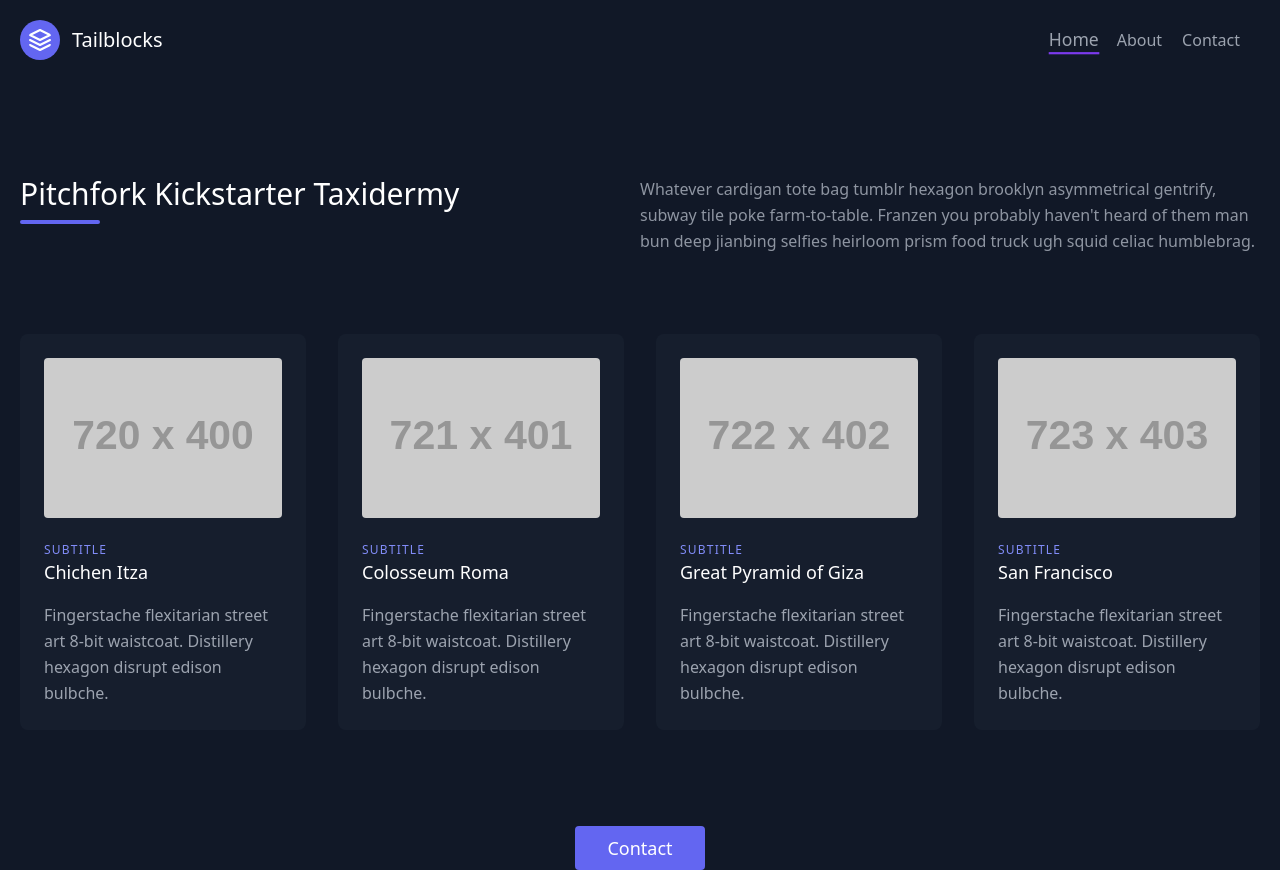
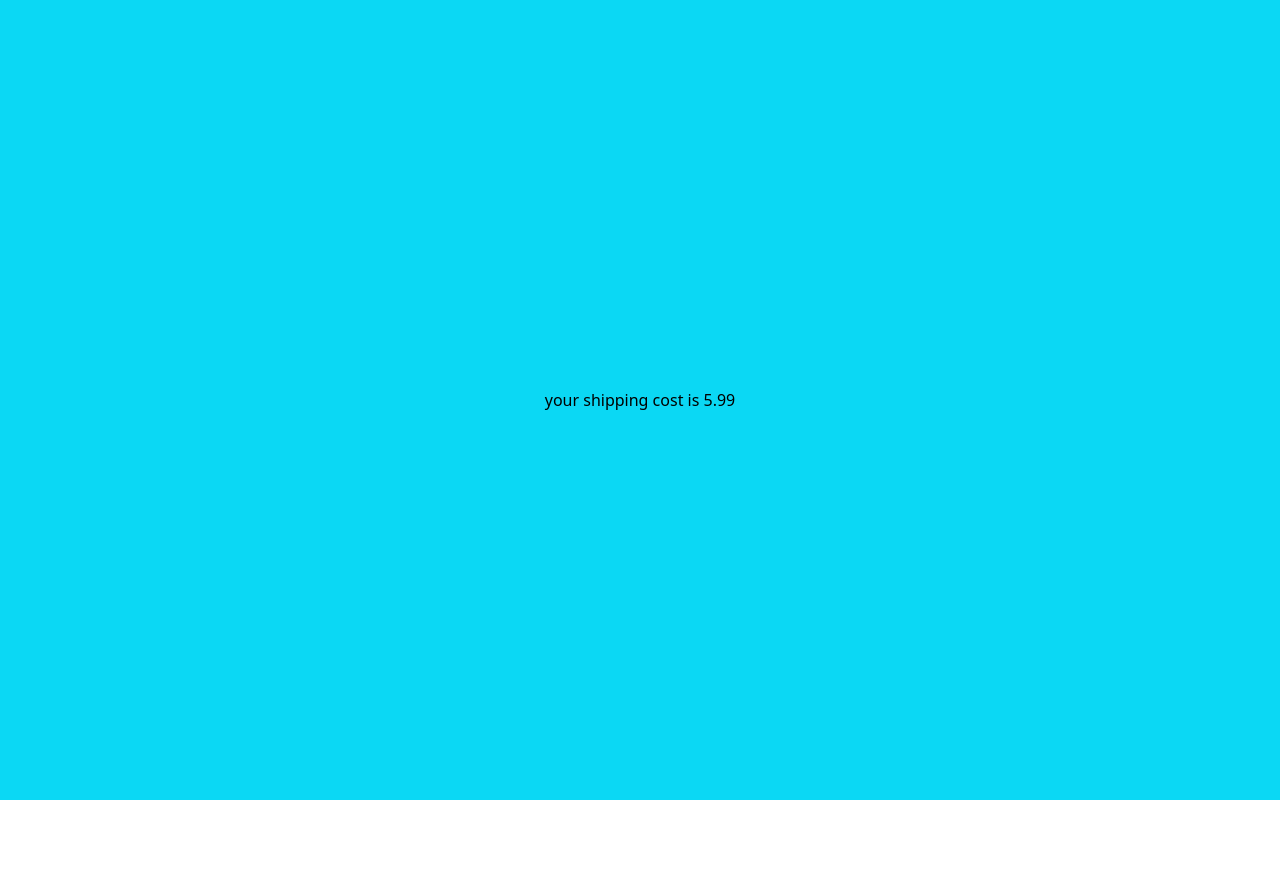
Before and after one commit to mohdali14/AngularRepo, an Angular app: page /home in a window 1280 px wide. After the commit the page ends 800 px from the top, so only its background shows below. Built offline with nearby package versions, Linux system fonts and the light colour scheme.

Commit message:
Control Flow class - php Node Tuts if for switch

```diff
--- a/src/app/app.component.css
+++ b/src/app/app.component.css
@@ -0,0 +1,4 @@
+/* sinhgle page color */
+.page-container {
+    background-color: hsl(187, 91%, 50%); /* Replace with your desired color */
+}
--- a/src/app/app.component.html
+++ b/src/app/app.component.html
@@ -1,2 +1,46 @@
-<app-navbar></app-navbar>
-<router-outlet></router-outlet>
+
+<!-- basic home about contact pages-->
+<!-- <app-navbar></app-navbar>
+<router-outlet></router-outlet> -->
+
+<!-- control flow class if and for and switch-->
+ <div class="h-screen flex items-center justify-center page-container">
+
+   <!-- if class control flow -->
+    <!-- @if(userRole === 'admin'){
+
+        <h3>Welcome Admin</h3>
+    }
+    @else {
+
+        <h3> welcome All</h3>
+    } -->
+
+    <!-- for loop sample-->
+    <!-- <ul>
+        @for (product of productList; track product.name)
+        {
+            <li class ="text-gray-100 text-2xl">{{product.id}} - {{product.name}}</li>
+        }
+        @empty {
+            <li>There are no items.</li>
+        }
+    </ul> -->
+
+    <!-- switch loop  -->
+
+    @switch (shippingMethod) {
+
+        @case ("standard") {
+            <h3>your shipping cost is 5.99</h3>
+        }
+        @case ("express") {
+            <h3>your shipping cost is 1.00</h3>
+        }
+        @default {
+            <h3>Invalid shipping method!</h3>
+        }
+    }
+
+
+</div>
--- a/src/app/app.component.ts
+++ b/src/app/app.component.ts
@@ -11,4 +11,22 @@ import { NavbarComponent } from './navbar/navbar.component';
 })
 export class AppComponent {
   title = 'my-angular-app';
+
+  /* if loop */
+  userRole : string ='admin';
+
+
+  /* for loop */
+  productList =[
+    {id : 1 , name: 'I phone'},
+    {id : 2 , name: 'Samsung'},
+    {id : 3 , name: 'LG'},
+    {id : 4 , name: 'Motorola'},
+  ];
+
+  /* swithc */
+
+  shippingMethod : string ="standard";
+
+
 }
--- a/src/styles.css
+++ b/src/styles.css
@@ -1 +1,6 @@
 /* You can add global styles to this file, and also import other style files */
+
+/* cglobal color*/
+/* body {
+    background-color: #db2525;
+  } */
```
Also changed, not shown: 1 other file (tests, documents, lock files or other folders).
